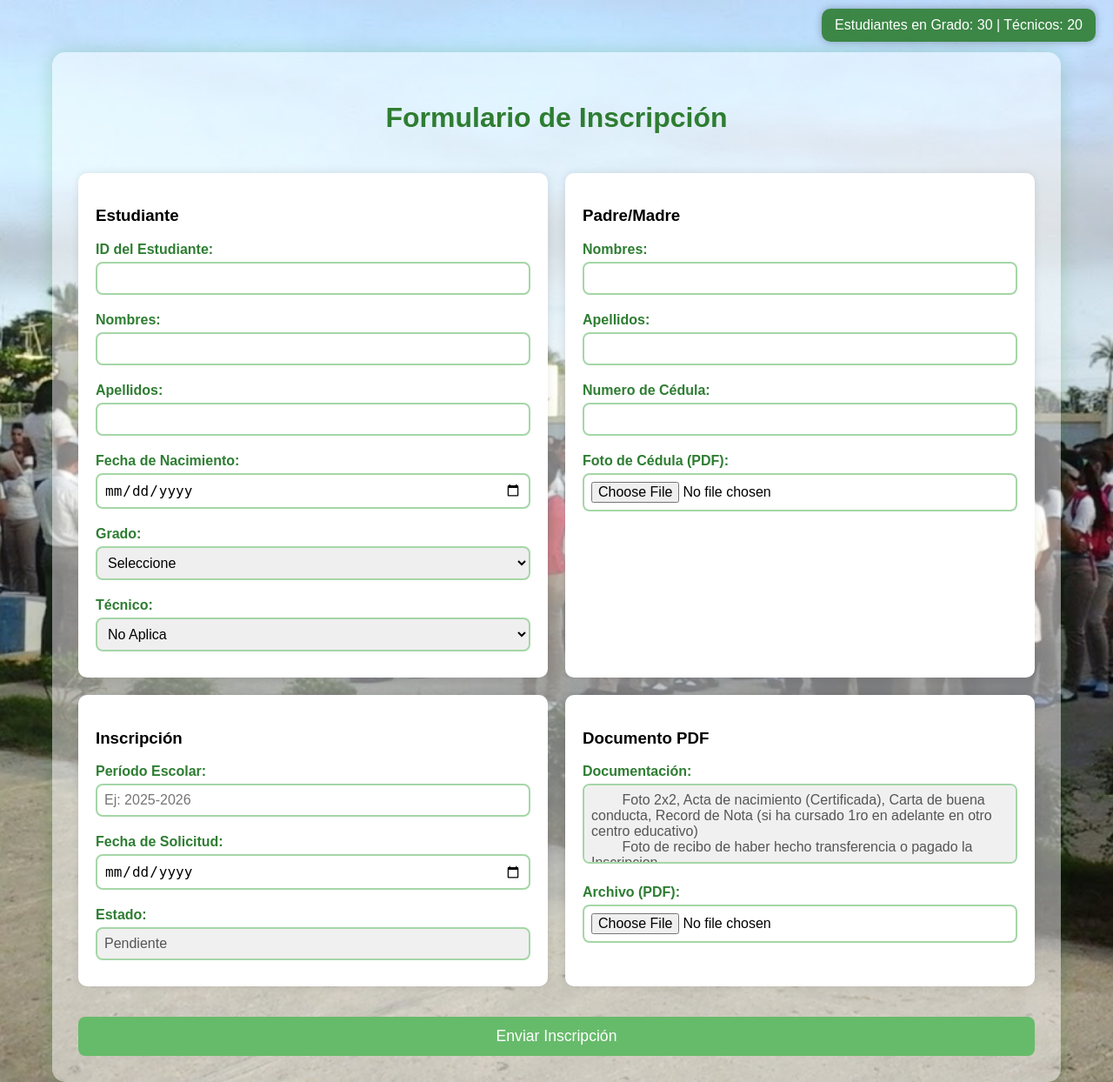
After one commit to LisbethMendoza/EduPortal, a Django app: page /inscripcion in a window 1280 px wide. The commit adds this page. Shown: the whole page at 87% size. Run offline with Django 5.2, Linux system fonts and the light colour scheme.

```diff
--- a/estudiante/urls.py
+++ b/estudiante/urls.py
@@ -3,4 +3,10 @@ from . import views
 
 urlpatterns = [
     path('', views.pagina_estudiante, name='inicio_estudiante'),
+    path('registro', views.Link_resgistro, name='registro'),
+    path('Csolicitud', views.Consulta_Solicitud, name='Csolicitud'),
+    path('inscripcion', views.Link_inscripcion, name='inscripcion'),
+    path('reinscripcion', views.Link_reinscripcion, name='reinscripcion'),
+    path('Consulta_avisos', views.Consulta_avisos, name='Consulta_avisos'),
+
 ]
--- a/estudiante/views.py
+++ b/estudiante/views.py
@@ -1,5 +1,25 @@
 
 from django.shortcuts import render
+from avisos.models import Aviso
+from django.http import JsonResponse
+
 
 def pagina_estudiante(request):
     return render(request, 'P_Estudiante.html')
+
+def Link_resgistro(request):
+    return render(request, 'registro.html')
+
+def Consulta_Solicitud(request):
+    return render(request, 'C_solicitud_E.html')
+
+def Link_inscripcion(request):
+    return render(request, 'inscripcion.html')
+
+def Link_reinscripcion(request):
+    return render(request, 'reinscripcion.html')
+
+
+def Consulta_avisos(request):
+    avisos = Aviso.objects.filter(estado="activo").values('titulo', 'descripcion', 'fecha_publi')
+    return JsonResponse(list(avisos), safe=False)
--- /dev/null
+++ b/templates/inscripcion.html
@@ -0,0 +1,207 @@
+{% load static %}
+<!DOCTYPE html>
+<html lang="es">
+<head>
+  <meta charset="UTF-8">
+  <title>Formulario de Inscripción</title>
+   <link rel="icon" href="{% static 'imagenes/logo.ico.jpg' %}" type="image/x-icon">
+  <style>
+    body {
+      background-image: url("{% static 'imagenes/Fondo.jpg' %}");
+      background-size: cover;
+      background-position: center;
+      background-repeat: no-repeat;
+      font-family: Arial, sans-serif;
+      margin: 0;
+      padding-top: 60px;
+      display: flex;
+      justify-content: center;
+      align-items: flex-start;
+      min-height: 100vh;
+      overflow-y: auto;
+    }
+
+    .grid-container {
+      display: grid;
+      grid-template-columns: repeat(2, 1fr);
+      gap: 20px;
+      background-color: rgba(255, 255, 255, 0.473);
+      padding: 30px;
+      border-radius: 15px;
+      box-shadow: 0 0 20px rgba(0, 128, 0, 0.2);
+      max-width: 1100px;
+      width: 95%;
+    }
+
+    h2 {
+      grid-column: span 2;
+      text-align: center;
+      color: #2e7d32;
+      margin-bottom: 25px;
+      font-size: 2rem;
+      font-weight: bold;
+    }
+
+    .form-box {
+      background-color: white;
+      padding: 20px;
+      border-radius: 10px;
+      box-shadow: 0 0 10px rgba(0,0,0,0.1);
+    }
+
+    label {
+      display: block;
+      margin-top: 10px;
+      font-weight: bold;
+      color: #2e7d32;
+    }
+
+    input, select {
+      width: 100%;
+      padding: 8px;
+      margin-top: 5px;
+      margin-bottom: 10px;
+      border: 2px solid #a5d6a7;
+      border-radius: 8px;
+      box-sizing: border-box;
+      font-size: 1rem;
+    }
+
+    input[readonly] {
+      background-color: #f0f0f0;
+      color: #555;
+    }
+
+    button {
+      grid-column: span 2;
+      padding: 12px;
+      background-color: #66bb6a;
+      color: white;
+      border: none;
+      border-radius: 8px;
+      font-size: 1.1rem;
+      cursor: pointer;
+      transition: background-color 0.3s ease;
+      margin-top: 15px;
+    }
+
+    button:hover {
+      background-color: #388e3c;
+    }
+
+    textarea {
+    width: 100%;
+    padding: 8px;
+    margin-top: 5px;
+    margin-bottom: 10px;
+    border: 2px solid #a5d6a7;
+    border-radius: 8px;
+    box-sizing: border-box;
+    font-size: 1rem;
+    font-family: Arial, sans-serif;
+    resize: none;
+    background-color: #f0f0f0;
+    color: #555;
+    }
+
+    .conteo-estudiantes {
+  position: fixed;
+  top: 10px;
+  right: 20px;
+  background-color: rgba(46, 125, 50, 0.9);
+  color: white;
+  padding: 10px 15px;
+  border-radius: 10px;
+  font-size: 1rem;
+  box-shadow: 0 0 10px rgba(0,0,0,0.3);
+  z-index: 1000;
+}
+
+
+  </style>
+
+  <form class="grid-container" action="#" method="POST" enctype="multipart/form-data">
+    <h2>Formulario de Inscripción</h2>
+
+    <!-- Cuadro 1: Datos del Estudiante -->
+    <div class="form-box">
+      <h3>Estudiante</h3>
+
+      <label for="id_estudiante">ID del Estudiante:</label>
+      <input type="text" id="id_estudiante" name="id_estudiante" required>
+
+      <label for="nombre_e">Nombres:</label>
+      <input type="text" id="nombre_e" name="nombre_e" required>
+
+      <label for="apellido_e">Apellidos:</label>
+      <input type="text" id="apellido_e" name="apellido_e" required>
+
+      <label for="fecha_naci">Fecha de Nacimiento:</label>
+      <input type="date" id="fecha_naci" name="fecha_naci" required>
+
+      <label for="id_grado">Grado:</label>
+      <select id="id_grado" name="id_grado" required>
+        <option value="">Seleccione</option>
+        <option value="1">1er Grado</option>
+        <option value="2">2do Grado</option>
+      </select>
+
+      <label for="id_tecnico">Técnico:</label>
+      <select id="id_tecnico" name="id_tecnico" required>
+        <option value="">No Aplica</option>
+        <option value="1">Informática</option>
+        <option value="2">Contabilidad</option>
+      </select>
+    </div>
+
+    <!-- Cuadro 2: Datos del Padre -->
+    <div class="form-box">
+      <h3>Padre/Madre</h3>
+      <label for="nombre_p">Nombres:</label>
+      <input type="text" id="nombre_p" name="nombre_p" required>
+
+      <label for="apellido_p">Apellidos:</label>
+      <input type="text" id="apellido_p" name="apellido_p" required>
+
+      <label for="cedula">Numero de Cédula:</label>
+      <input type="text" id="cedula" name="cedula" required>
+
+       <label for="archivo_pdf">Foto de Cédula (PDF):</label>
+      <input type="file" id="archivo_pdf" name="archivo_pdf" accept="application/pdf" required>
+    </div>
+
+    <!-- Cuadro 3: Información de Inscripción -->
+    <div class="form-box">
+      <h3>Inscripción</h3>
+      <label for="periodo">Período Escolar:</label>
+      <input type="text" id="periodo" name="periodo" placeholder="Ej: 2025-2026" required>
+
+      <label for="fecha_inscrip">Fecha de Solicitud:</label>
+      <input type="date" id="fecha_inscrip" name="fecha_inscrip" required>
+
+      <label for="estado">Estado:</label>
+      <input type="text" id="estado" name="estado" value="Pendiente" readonly>
+    </div>
+
+    <!-- Cuadro 4: Subida de Documentos -->
+        <div class="form-box">
+        <h3>Documento PDF</h3>
+        <label for="tipodoc">Documentación:</label>
+        <textarea id="tipodoc" name="tipodoc" readonly rows="4">
+        Foto 2x2, Acta de nacimiento (Certificada), Carta de buena conducta, Record de Nota (si ha cursado 1ro en adelante en otro centro educativo)
+        Foto de recibo de haber hecho transferencia o pagado la Inscripcion.
+        </textarea>
+
+        <label for="archivo_pdf">Archivo (PDF):</label>
+        <input type="file" id="archivo_pdf" name="archivo_pdf" accept="application/pdf" required>
+        </div>
+
+    <button type="submit">Enviar Inscripción</button>
+
+        <div class="conteo-estudiantes">
+      Estudiantes en Grado: 30 | Técnicos: 20
+    </div>
+  </form>
+
+</body>
+</html>
```
Also changed, not shown: templates/C_solicitud_E.html (added, +119 -0 lines), templates/P_Estudiante.html (+33 -3 lines), templates/registro.html (added, +95 -0 lines), templates/reinscripcion.html (added, +178 -0 lines).
